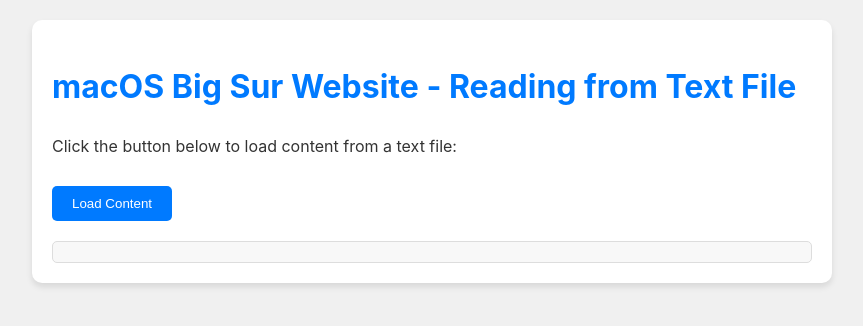
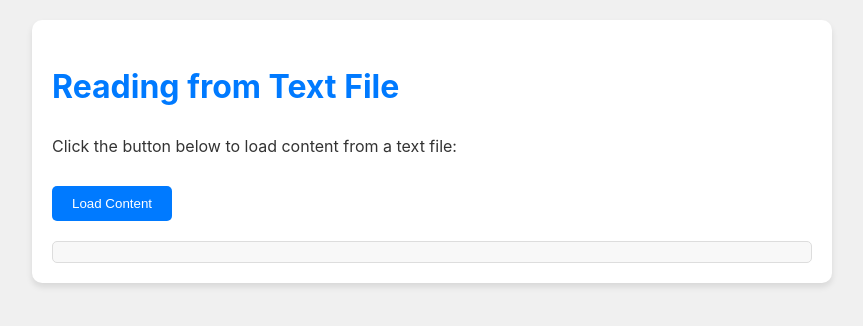
Before and after one commit to rkus860/rkus, a plain HTML site: page index.html in a window 1280 px wide. Shown: the whole page, without its empty margins (208-1071 px from the left). Drawn offline with Linux system fonts and the light colour scheme.

Commit message:
Commit from script

```diff
--- a/index.html
+++ b/index.html
@@ -3,7 +3,7 @@
 <head>
     <meta charset="UTF-8">
     <meta name="viewport" content="width=device-width, initial-scale=1.0">
-    <title>macOS Big Sur Website - Reading from Text File</title>
+    <title>Reading from Text File</title>
     <style>
         body {
             font-family: -apple-system, BlinkMacSystemFont, 'Segoe UI', 'Roboto', 'Helvetica', 'Arial', sans-serif;
@@ -43,7 +43,7 @@
 </head>
 <body>
     <div class="container">
-        <h1>macOS Big Sur Website - Reading from Text File</h1>
+        <h1>Reading from Text File</h1>
         <p>Click the button below to load content from a text file:</p>
         <button id="loadButton">Load Content</button>
         <div id="content"></div>
```
Also changed, not shown: content.txt.
